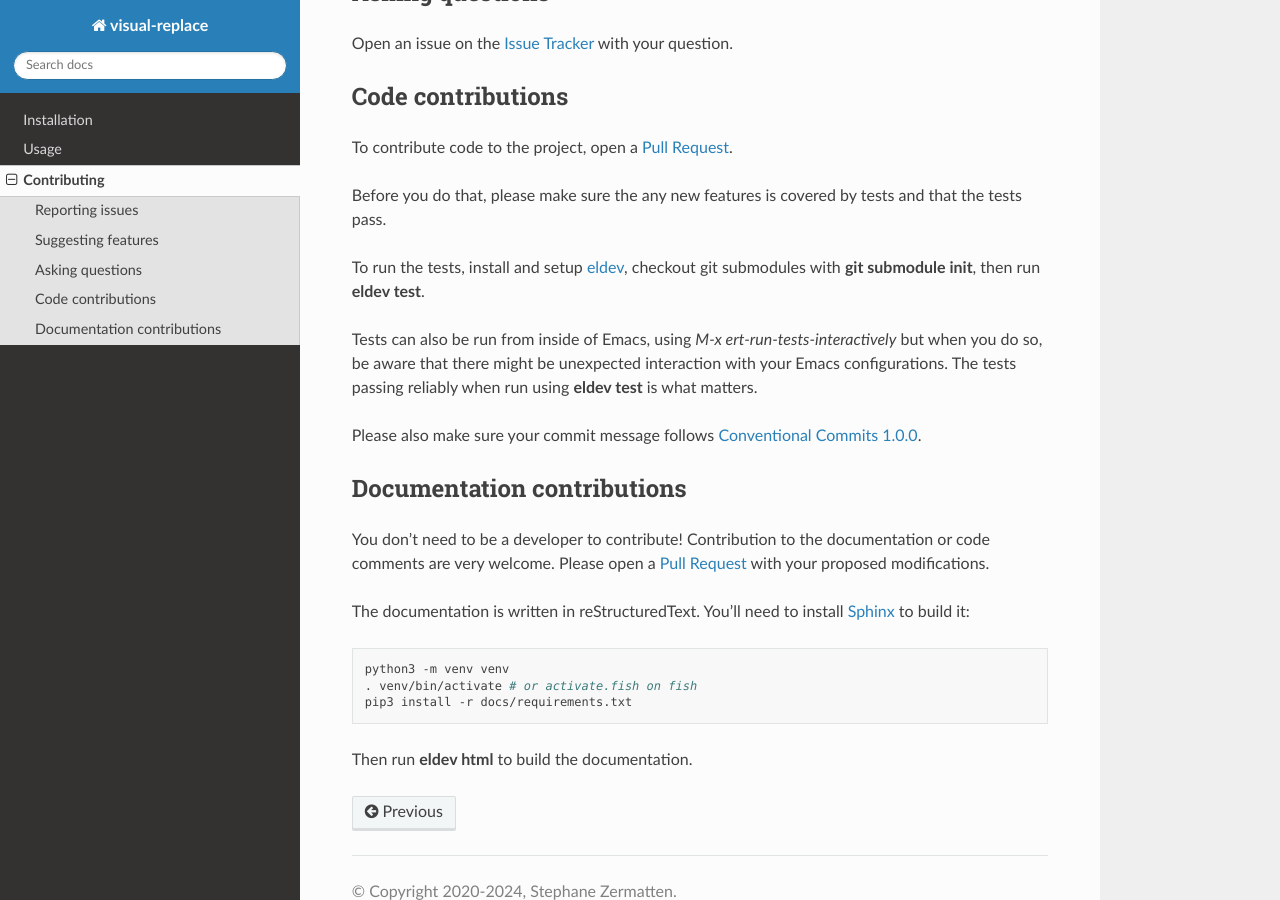
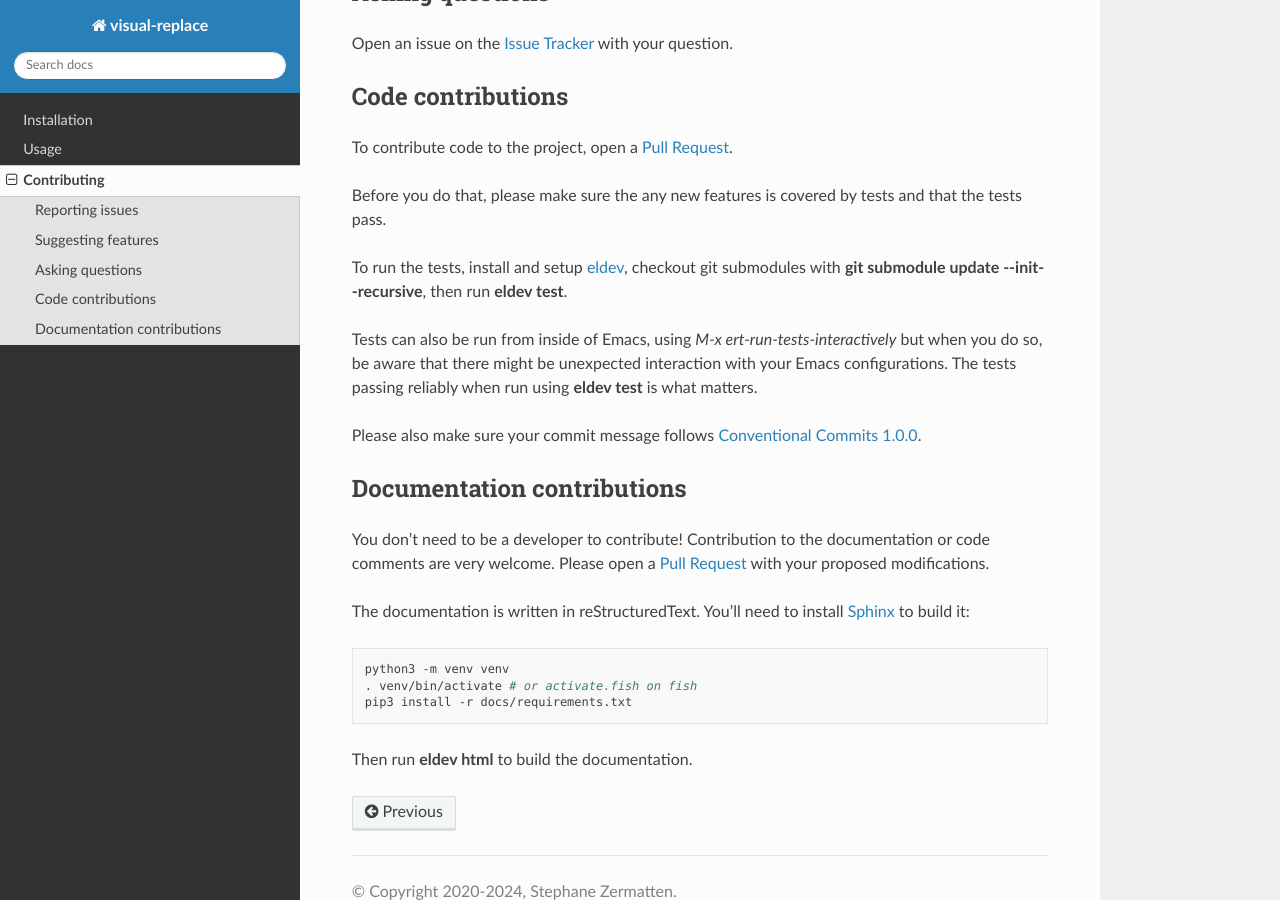
Before and after one commit to szermatt/visual-replace, a Sphinx documentation site: the page built from docs/source/contrib.rst, in a window 1280 px wide and 900 px high, scrolled down 806 px. Built offline with Sphinx 7.4.7 and the Read the Docs theme 3.1.0, drawn with Linux system fonts in a browser that asks for light colours.

Commit message:
doc: Update submodule checkout instructions.

```diff
--- a/docs/source/contrib.rst
+++ b/docs/source/contrib.rst
@@ -54,7 +54,8 @@ Before you do that, please make sure the any new features is covered
 by tests and that the tests pass.
 
 To run the tests, install and setup `eldev`_, checkout git submodules
-with :command:`git submodule init`, then run :command:`eldev test`.
+with :command:`git submodule update --init--recursive`, then run
+:command:`eldev test`.
 
 Tests can also be run from inside of Emacs, using `M-x
 ert-run-tests-interactively` but when you do so, be aware that there
```
Also changed, not shown: README.md (+2 -1 lines), 1 other file.
